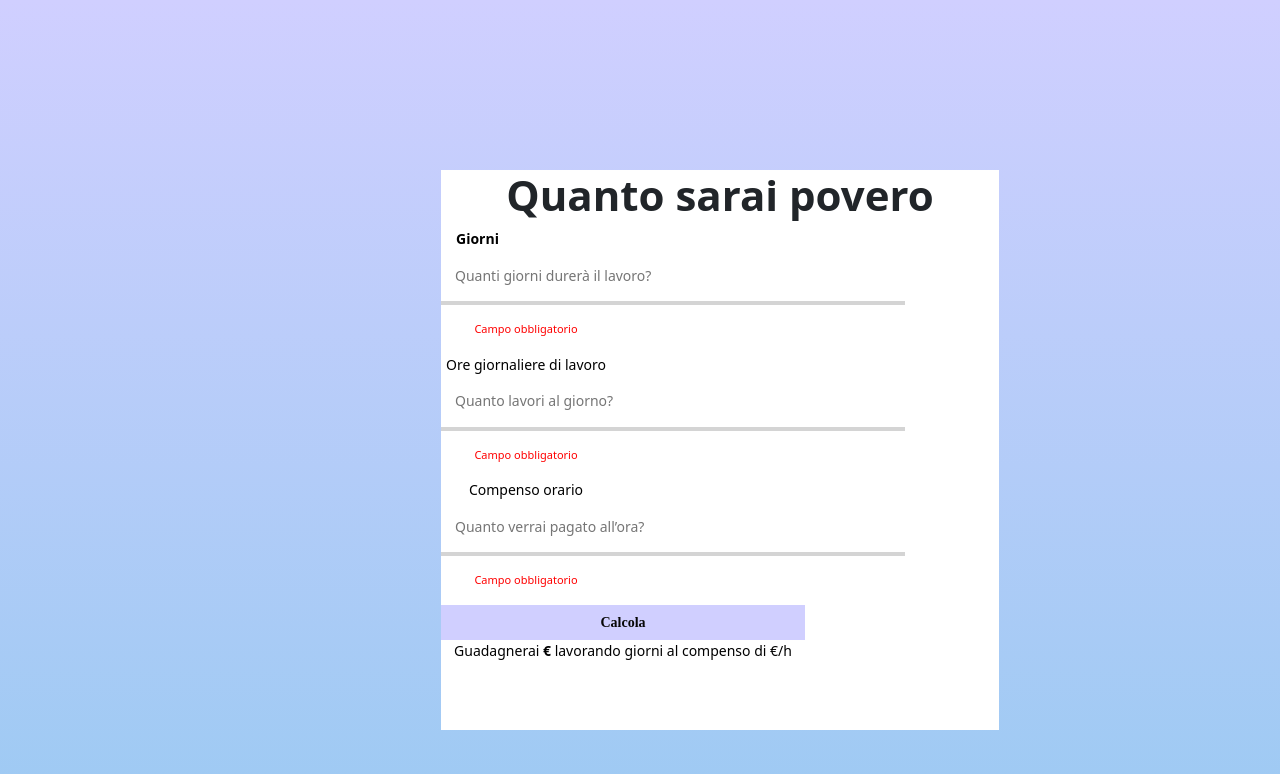
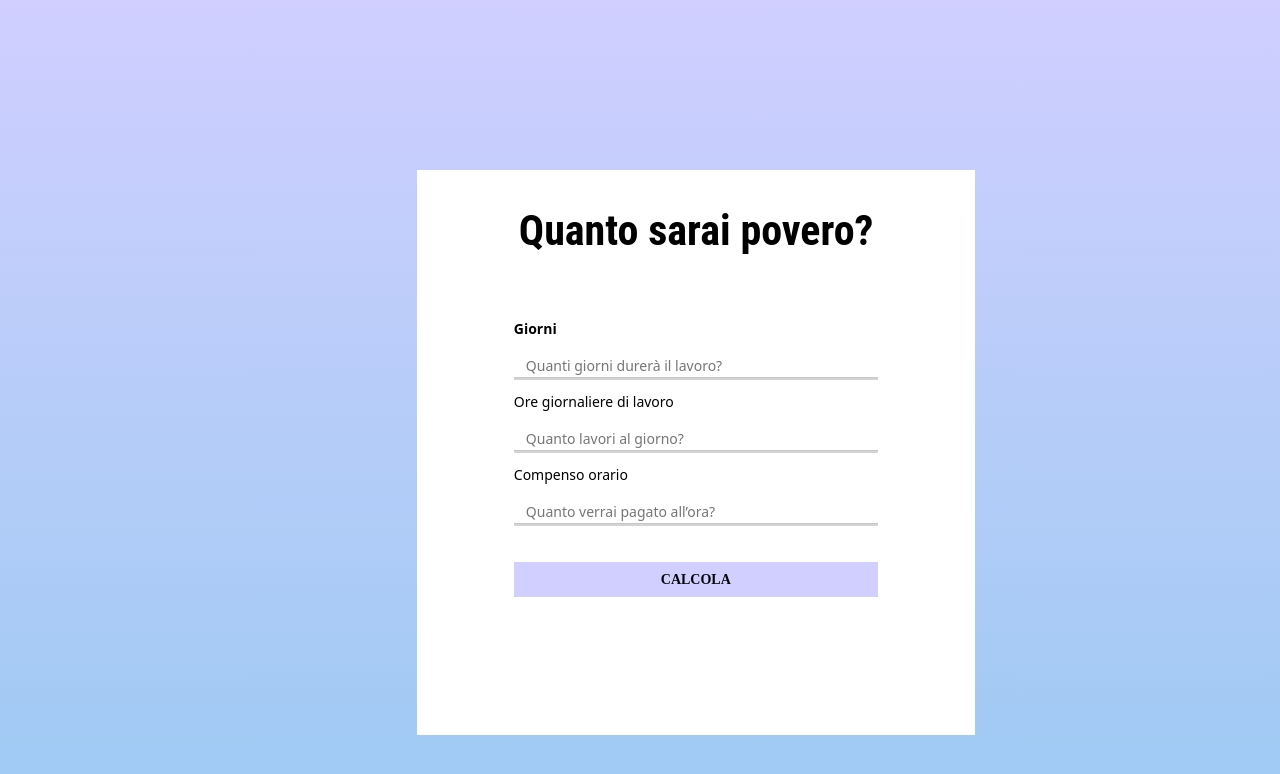
Before and after one commit to Daniel-ui-bit/Stipend, a PHP site: page / in a window 1280 px wide. Shown: the top 774 px of the page. Run offline with PHP 8.4, Linux system fonts and the light colour scheme.

Commit message:
Bug Fix + Update
Sistemato Css, Migliorato php, aggiunto funzioni(Campo obj a scomparsa, Scritta finale a scomparsa, migliorati i controlli) e tolto js

```diff
--- a/Sito/Index.php
+++ b/Sito/Index.php
@@ -14,92 +14,120 @@
 
                     <div class="row">
                         <div class="col-12">
-                            <h1 class="title"> Quanto sarai povero </h1>
+                            <h1 class="title"> Quanto sarai povero? </h1>
                         </div>
                     </div>
 
 
                     <div class="row">
-                        <div class="col-2">
+                        <div class="col-12">
                             <p class="Paraghrap"><b>Giorni</b></p>
                         </div>
                     </div>
 
                     <div class="row">
-                        <div class="col-8">
-                            <input type="text" id="DurataLavoro" name="DurataLavoro" placeholder="Quanti giorni durerà il lavoro?" class="Text-box">
+                        <div class="col-12">
+                            <input type="number" id="DurataLavoro" name="DurataLavoro" placeholder="Quanti giorni durerà il lavoro?" class="Text-box">
                         </div>
                     </div>
 
                     <div class="row">
                         <div class="col-12">
                             <hr class="Linea">
+                            <?php
+                                if (isset($_POST["submit"])){
+
+                                $DurataLavoro = $_POST["DurataLavoro"];
+
+                                if($DurataLavoro == null ){
+                                    echo "<p class='Campo_OBG'>Campo obbligatorio</p>";
+                                }
+                            }
+                            ?>
                         </div>
                     </div>
 
                     <div class="row">
-                        <div class="col-4">
-                            <p class="Campo_OBG">Campo obbligatorio</p>
-                        </div>
-                    </div>
-
-                    <div class="row">
-                        <div class="col-4">
+                        <div class="col-12">
                             <p class="Paraghrap">Ore giornaliere di lavoro</p>
                         </div>
                     </div>
 
                     <div class="row">
-                        <div class="col-8">
-                            <input type="text" id="QuantoLavori" name="QuantoLavori" placeholder="Quanto lavori al giorno?" class="Text-box">
+                        <div class="col-12">
+                            <input type="number" id="QuantoLavori" name="QuantoLavori" placeholder="Quanto lavori al giorno?" class="Text-box">
                         </div>
                     </div>
 
                     <div class="row">
                         <div class="col-12">
                             <hr class="Linea">
+                            <?php
+                                if (isset($_POST["submit"])){
+
+                                $LavoroPerGiorno = $_POST["QuantoLavori"];
+
+                                if($LavoroPerGiorno == null ){
+                                    echo "<p class='Campo_OBG'>Campo obbligatorio</p>";
+                                }
+                            }
+                            ?>
                         </div>
                     </div>
 
                     <div class="row">
-                        <div class="col-4">
-                            <p class="Campo_OBG">Campo obbligatorio</p>
-                        </div>
-                    </div>
-
-                    <div class="row">
-                        <div class="col-4">
+                        <div class="col-12">
                             <p class="Paraghrap">Compenso orario</p>
                         </div>
                     </div>
 
                     <div class="row">
-                        <div class="col-8">
-                            <input type="text" id="PagamentoOra" name="PagamentoOra" placeholder="Quanto verrai pagato all’ora?" class="Text-box">
+                        <div class="col-12">
+                            <input type="number" id="PagamentoOra" name="PagamentoOra" placeholder="Quanto verrai pagato all’ora?" class="Text-box">
                         </div>
                     </div>
 
                     <div class="row">
                         <div class="col-12">
                             <hr class="Linea">
+                            <?php
+                                if (isset($_POST["submit"])){
+
+                                $PagamentoOra = $_POST["PagamentoOra"];
+
+                                if($PagamentoOra == null ){
+                                    echo "<p class='Campo_OBG'>Campo obbligatorio</p>";
+                                }
+                            }
+                            ?>
                         </div>
                     </div>
 
                     <div class="row">
-                        <div class="col-4">
-                            <p class="Campo_OBG">Campo obbligatorio</p>
+                        <div class="col-12">
+                            <input type="submit" name="submit" value="CALCOLA" class="Button">
                         </div>
                     </div>
 
                     <div class="row">
-                        <div class="col-8">
-                            <input type="submit" name="submit" value="Calcola" class="Button">
-                        </div>
-                    </div>
+                        <div class="col-12">
+                            <?php
+                                if (isset($_POST["submit"])){
 
-                    <div class="row">
-                        <div class="col-8">
-                            <p class="Result">Guadagnerai <b><span id="PagamentoLavoro" class="Result"></span> €</b> lavorando <span id="DurataDelLavoro" class="Result"></span> giorni al compenso di <span id="PagamentoPerOra" class="Result"></span> €/h</p>
+                                $DurataLavoro = $_POST["DurataLavoro"];
+                                $LavoroPerGiorno = $_POST["QuantoLavori"];
+                                $PagamentoOra = $_POST["PagamentoOra"];
+
+                                if($DurataLavoro != null && $LavoroPerGiorno != null && $PagamentoOra != null ){
+
+                                    if( $DurataLavoro>=0 && $LavoroPerGiorno>=0 && $PagamentoOra>=0 )
+                                        {
+                                            $PagamentoLavoro = ($LavoroPerGiorno*$PagamentoOra)*$DurataLavoro;
+                                            echo "<p class='Result'>Guadagnerai <b>$PagamentoLavoro</b> lavorando $DurataLavoro giorni al compenso di <br>$PagamentoOra €/h</p>";
+                                        }
+                                }
+                            }
+                            ?>
                         </div>
                     </div>
 
@@ -109,29 +137,3 @@
     </form>
 </body>
 </html>
-
-<?php
-if (isset($_POST["submit"])){
-
-
-        $DurataLavoro = $_POST["DurataLavoro"];
-        $LavoroPerGiorno = $_POST["QuantoLavori"];
-        $PagamentoOra = $_POST["PagamentoOra"];
-        if($DurataLavoro != null && $LavoroPerGiorno != null && $PagamentoOra != null ){
-            if( $DurataLavoro>=0 && $LavoroPerGiorno>=0 && $PagamentoOra>=0 )
-            {
-                $PagamentoLavoro = ($LavoroPerGiorno*$PagamentoOra)*$DurataLavoro;
-                echo "<script> Stampa($PagamentoLavoro, $DurataLavoro, $PagamentoOra); </script>";
-            }
-            else
-            {
-                echo "<script> alert('Attenzione! Inserire un numero maggiore di 0'); </script>";
-            }
-        }
-        else
-        {
-            echo "<script> alert('Attenzione! Inserire un numero'); </script>";
-        }
-
-    }
-?>
--- a/Sito/Static/Css/Style.css
+++ b/Sito/Static/Css/Style.css
@@ -1,46 +1,59 @@
 .title{
     font-size: 42px;
     font-weight: 700;
-    left: 543px;
-    top: 196px;
+    margin-left: 102px;
+    margin-top: 36px;
+    margin-bottom: 54px;
+
+    font-family: 'Roboto Condensed';
+    font-style: normal;
+    font-weight: 700;
+    font-size: 42px;
+    line-height: 49px;
+    display: flex;
+    color: #000000;
+
 }
 
 .rec_Sfondo{
-    position: absolute;
+
     width: 558px;
-    height: 560px;
-    top: 170px;
-    left: 441px;
-    align-items: center;
-    text-align: center;
+    height: 565px;
+    margin-top: 170px;
+    margin-left: 30%;
     background: #FFFFFF;
 }
 
 .Linea{
 
-    width: 464px;
-    height: 0px;
-    left: 538px;
-    top: 356px;
-    border: 2px solid #535353;
+    width: 364px;
+    height: 3px;
+    margin-bottom: 2px;
+    margin-left: 97px;
+    margin-top: 0px;
+    background-color: #535353;
 }
 
 .Paraghrap{
-    left: 538px;
+    margin-top: 9px;
+    margin-left: 97px;
     font-style: normal;
     font-size: 14px;
     color: #000000;
 }
 
 .Campo_OBG{
-    top: 0;
     font-style: normal;
-    font-weight: 400;
+    margin-top: 0px;
+    margin-left: 97px;
+    font-weight: 400px;
     font-size: 11px;
     color: #FF0000;
 }
 
 .Text-box{
+    margin-bottom: 2px;
+    margin-left: 107px;
     font-style: normal;
     font-weight: 400;
     font-size: 14px;
@@ -60,13 +73,14 @@
     font-weight: 700;
     font-size: 14px;
     border: none;
-    left: 538px;
-    top: 597px;
+    margin-left: 97px;
+    margin-top: 34px;
 }
 
 .Result{
+    margin-top: 15px;
+    margin-left: 97px;
     font-style: normal;
-    font-weight: 400;
     font-size: 14px;
     color: #000000;
 }
--- a/Sito/Static/Js/Index.js
+++ /dev/null
@@ -1,6 +0,0 @@
-function Stampa(PagamentoLavoro, DurataLavoro, PagamentoOra){
-
-    document.getElementById('PagamentoLavoro').innerHTML = PagamentoLavoro;
-    document.getElementById('DurataDelLavoro').innerHTML = DurataLavoro;
-    document.getElementById('PagamentoPerOra').innerHTML = PagamentoOra;
-}
```
